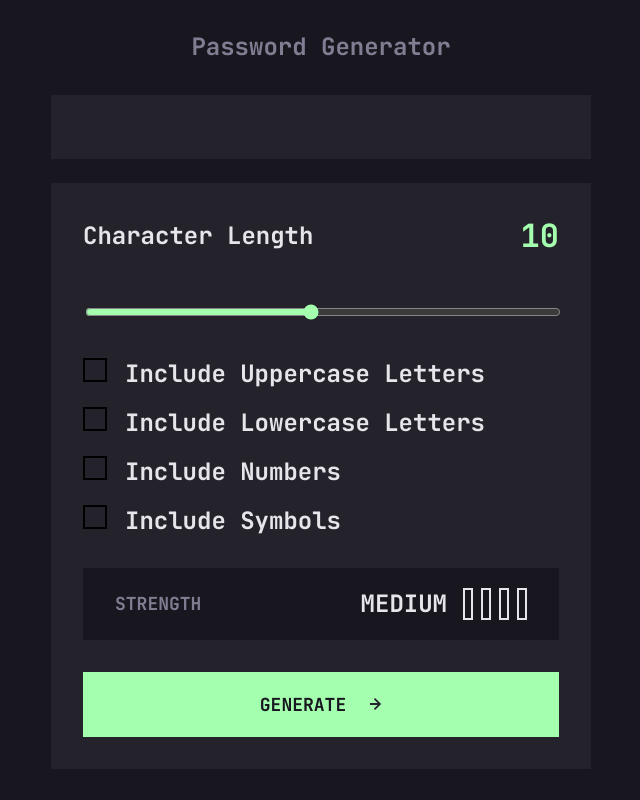
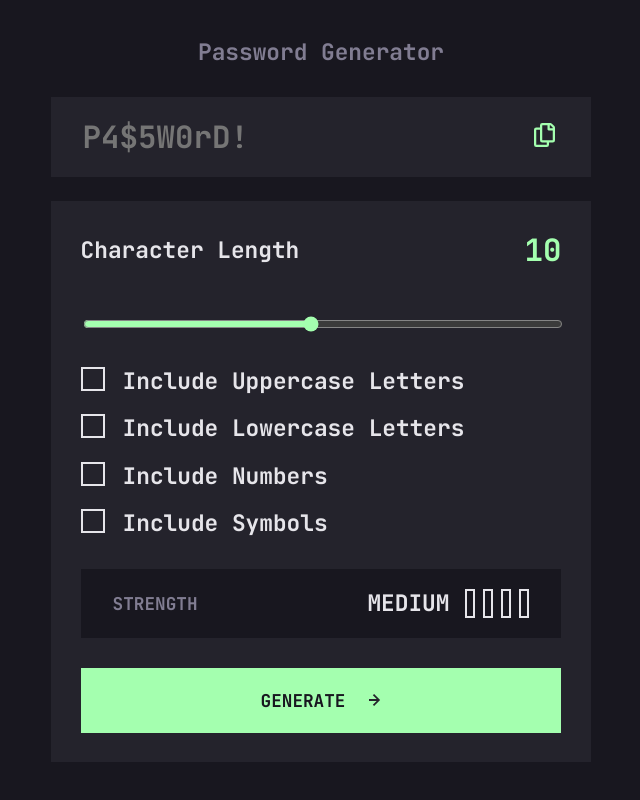
Before and after one commit to gj-wes/password-gen, a Vue app: page / in a window 1280 px wide. Shown: the whole page, without its empty margins (319-959 px from the left). Built offline with nearby package versions, Linux system fonts and the light colour scheme.

Commit message:
HTML and CSS complete

```diff
--- a/src/App.vue
+++ b/src/App.vue
@@ -1,4 +1,5 @@
 <script setup>
+import IconCopy from './composables/IconCopy.vue';
 import CharLengthSlider from './components/CharLengthSlider.vue';
 import CheckboxWithLabel from './components/CheckboxWithLabel.vue';
 import StrengthIndicator from './components/StrengthIndicator.vue';
@@ -12,7 +13,11 @@ import TheButton from './components/TheButton.vue';
     </h1>
 
     <div class="output">
+      <textarea rows="1" class="password" placeholder="P4$5W0rD!" />
 
+      <button class="copy">
+        <IconCopy />
+      </button>
     </div>
 
     <div class="settings">
@@ -51,9 +56,9 @@ import TheButton from './components/TheButton.vue';
   --clr-accent-orange: #FB7C58;
   --clr-accent-yellow: #F8CD65;
 
-  --fs-l: 2rem;
-  --fs-m: 1.5rem;
-  --fs-base: 1.125rem;
+  --fs-l: clamp(1.5rem, 1.324rem + 0.751vw, 2rem);
+  --fs-m: clamp(1rem, 0.824rem + 0.751vw, 1.5rem);
+  --fs-base: clamp(1rem, 0.956rem + 0.188vw, 1.125rem);
 
   --lh-base: 1.3
 }
@@ -84,26 +89,50 @@ main > * {
 }
 
 h1 {
-  margin:0 0 2rem 0;
+  margin:0 0 clamp(1rem, 0.6479rem + 1.5023vw, 2rem) 0;
   font-size: var(--fs-m);
   color: var(--clr-grey);
   text-align: center;
 }
 
+.output {
+  padding: 1.125rem clamp(1rem, 0.6479rem + 1.5023vw, 2rem);
+  background-color: var(--clr-dark-grey);
+  margin-block-end: 1.5rem;
+  display: flex;
+  justify-content: space-between;
+  align-items: center;
+
+  & .password {
+    resize: none;
+    border: none;
+    background: none;
+    flex-grow: 1;
+
+    font-size: var(--fs-l);
+    font-family: inherit;
+    color: var(--clr-almost-white);
+  }
+
+  & .copy {
+    border: none;
+    background: none;
+    cursor: pointer;
+
+    &:hover :deep(path) {
+      fill: var(--clr-almost-white)
+    }
+  }
+}
+
+.settings {
+  padding: clamp(1rem, 0.6479rem + 1.5023vw, 2rem);;
+  background-color: var(--clr-dark-grey);
+  & > * + * {
+    margin-block-start: clamp(1rem, 0.6479rem + 1.5023vw, 2rem);
+  }
+}
 .checkbox-group > * + * {
   margin-block-start: 1.125rem;
 }
-
-.output,
-.settings {
-  padding: 2rem;
-  background-color: var(--clr-dark-grey);
-
-  & > * + * {
-    margin-block-start: 2rem;
-  }
-}
-.output {
-  margin-block-end: 1.5rem;
-}
 </style>
--- a/src/components/CharLengthSlider.vue
+++ b/src/components/CharLengthSlider.vue
@@ -32,6 +32,7 @@ input[type="range"] {
   background-color: inherit;
   border: none;
   accent-color: var(--clr-accent-primary);
+  cursor: pointer;
 
   /* &::-webkit-slider-runnable-track,
   &::-moz-range-track {
@@ -46,6 +47,7 @@ input[type="range"] {
     height: 28px;
     border-radius: 50%;
     background-color: var(--clr-almost-white);
+    cursor: pointer;
   } */
 }
 </style>
--- a/src/components/CheckboxWithLabel.vue
+++ b/src/components/CheckboxWithLabel.vue
@@ -16,7 +16,7 @@ defineProps({
   color: var(--clr-almost-white);
   font-size: var(--fs-m);
   text-transform: capitalize;
-
+  cursor: pointer;
   display: grid;
   grid-template-columns: 1.125rem auto;
   gap: 1.5rem;
@@ -29,9 +29,14 @@ input[type="checkbox"] {
   margin: 0;
   width: 1.5rem;
   height: 1.5rem;
-  border: 0.15em solid currentColor;
+  border: 0.15em solid var(--clr-almost-white);
   display: grid;
   place-content: center;
+  cursor: pointer;
+
+  &:hover {
+    border-color: var(--clr-accent-primary);
+  }
 }
 
 input[type="checkbox"]::before {
--- a/src/components/TheButton.vue
+++ b/src/components/TheButton.vue
@@ -1,5 +1,5 @@
 <script setup>
-import IconArrowRight from './IconArrowRight.vue'
+import IconArrowRight from '../composables/IconArrowRight.vue'
 </script>
 
 <template>
@@ -18,7 +18,7 @@ button {
   padding-block: 1.25rem;
   background-color: var(--clr-accent-primary);
   border: 1px solid var(--clr-accent-primary);
-
+  cursor: pointer;
   font-family: inherit;
   color: var(--clr-v-dark-grey);
   font-size: var(--fs-base);
```
Also changed, not shown: src/composables/IconArrowRight.vue (renamed from src/components/IconArrowRight.vue), src/composables/IconCheck.vue (renamed from src/components/IconCheck.vue), src/composables/IconCopy.vue (renamed from src/components/IconCopy.vue).
